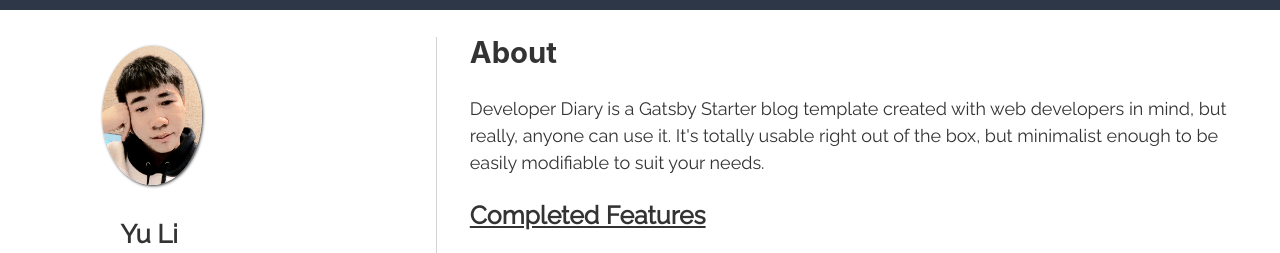
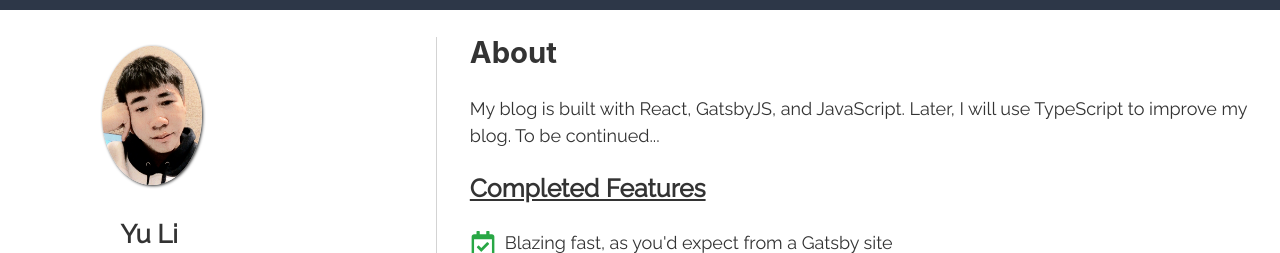
Before and after one commit to liyutommy/Blog, a Gatsby site: page /about in a window 1280 px wide. Shown: the part 78-331 px from the top of the page. Built offline with nearby package versions, Linux system fonts and the light colour scheme; Gatsby itself is replaced by a stand-in of ours.

```diff
--- a/src/pages/about.js
+++ b/src/pages/about.js
@@ -19,7 +19,7 @@
                     <SEO title="About" />
                     <div>
                         <h2>About</h2>
-                        <p>Developer Diary is a Gatsby Starter blog template created with web developers in mind, but really, anyone can use it. It's totally usable right out of the box, but minimalist enough to be easily modifiable to suit your needs.</p>
+                        <p>My blog is built with React, GatsbyJS, and JavaScript. Later, I will use TypeScript to improve my blog. To be continued...</p>
                         <h3><u>Completed Features</u></h3>
                         <div>
                             <span className="text-success d-inline-block" title="blazing">
```
